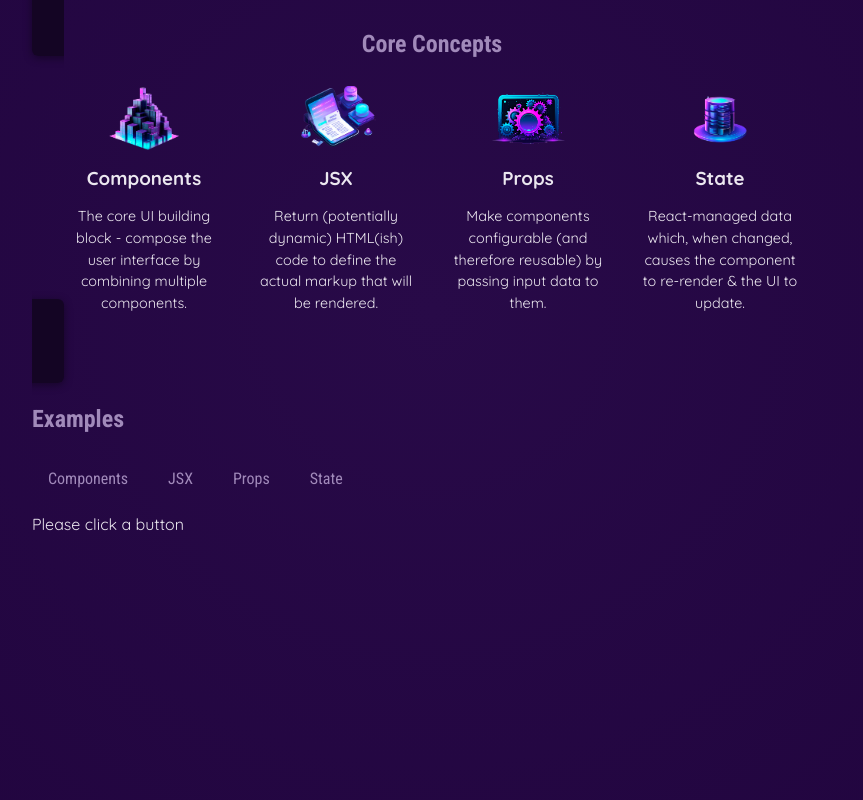
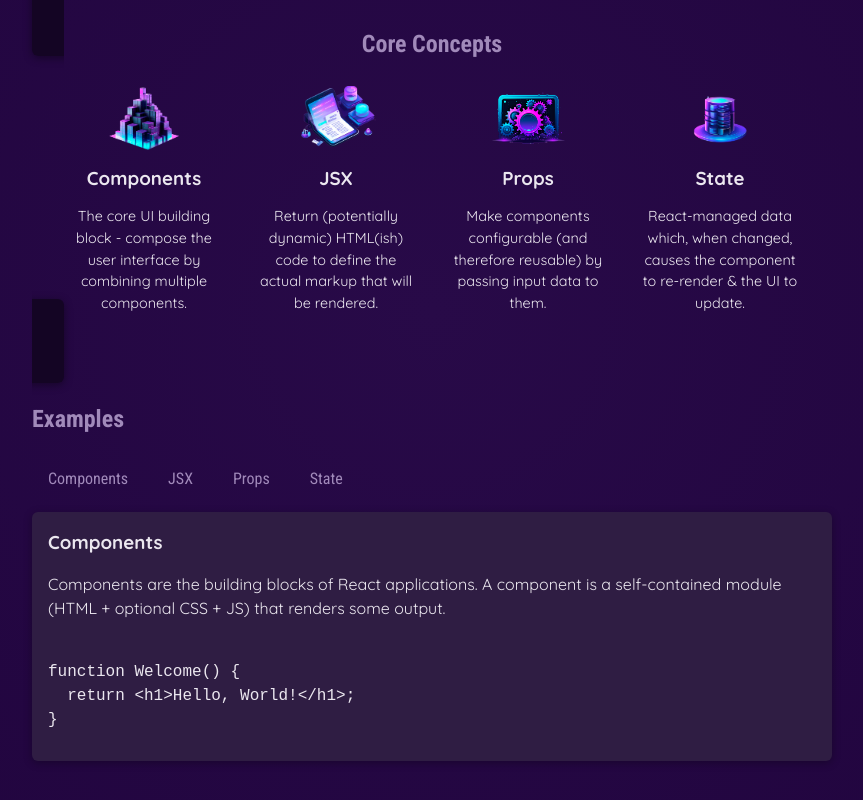
Before and after one commit to starlash7/BlockchainValley, a React (Vite) app in the folder Frontend/React/01-starting-project/: page / in a window 1280 px wide. Shown: the part 330-1130 px from the top of the page, without its empty margins (208-1071 px from the left). Built offline with nearby package versions, Linux system fonts and the light colour scheme.

Commit message:
data 기반 state

```diff
--- a/Frontend/React/01-starting-project/src/App.jsx
+++ b/Frontend/React/01-starting-project/src/App.jsx
@@ -4,9 +4,10 @@
 import Header from "./components/Header/Header";
 import CoreConcept from "./components/CoreConcept";
 import TabButton from "./components/TabButton";
+import { EXAMPLES } from "./data";
 
 function App() {
-  const [selectedTopic, setSelectedTopic] = useState("Please click a button");
+  const [selectedTopic, setSelectedTopic] = useState("components");
 
   function handleSelect(selectedButton) {
     // selectedButton => "components", "jsx", "props", "state"
@@ -39,7 +40,13 @@
             <TabButton onSelect={() => handleSelect("props")}>Props</TabButton>
             <TabButton onSelect={() => handleSelect("state")}>State</TabButton>
           </menu>
-          {selectedTopic}
+          <div id="tab-content">
+            <h3>{EXAMPLES[selectedTopic].title}</h3>
+            <p>{EXAMPLES[selectedTopic].description}</p>
+            <pre>
+              <code>{EXAMPLES[selectedTopic].code}</code>
+            </pre>
+          </div>
         </section>
       </main>
     </div>
--- a/Frontend/React/01-starting-project/src/data.js
+++ b/Frontend/React/01-starting-project/src/data.js
@@ -29,3 +29,54 @@
       "React-managed data which, when changed, causes the component to re-render & the UI to update.",
   },
 ];
+
+export const EXAMPLES = {
+  components: {
+    title: "Components",
+    description:
+      "Components are the building blocks of React applications. A component is a self-contained module (HTML + optional CSS + JS) that renders some output.",
+    code: `
+function Welcome() {
+  return <h1>Hello, World!</h1>;
+}`,
+  },
+  jsx: {
+    title: "JSX",
+    description:
+      "JSX is a syntax extension to JavaScript. It is similar to a template language, but it has full power of JavaScript (e.g., it may output dynamic content).",
+    code: `
+<div>
+  <h1>Welcome {userName}</h1>
+  <p>Time to learn React!</p>
+</div>`,
+  },
+  props: {
+    title: "Props",
+    description:
+      "Components accept arbitrary inputs called props. They are like function arguments.",
+    code: `
+function Welcome(props) {
+  return <h1>Hello, {props.name}</h1>;
+}`,
+  },
+  state: {
+    title: "State",
+    description:
+      "State allows React components to change their output over time in response to user actions, network responses, and anything else.",
+    code: `
+function Counter() {
+  const [isVisible, setIsVisible] = useState(false);
+
+  function handleClick() {
+    setIsVisible(true);
+  }
+
+  return (
+    <div>
+      <button onClick={handleClick}>Show Details</button>
+      {isVisible && <p>Amazing details!</p>}
+    </div>
+  );
+}`,
+  },
+};
```
